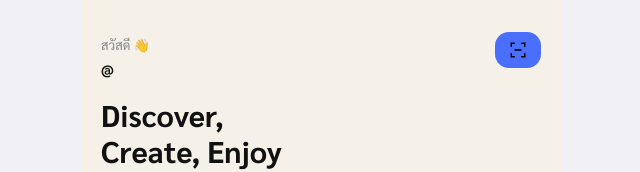
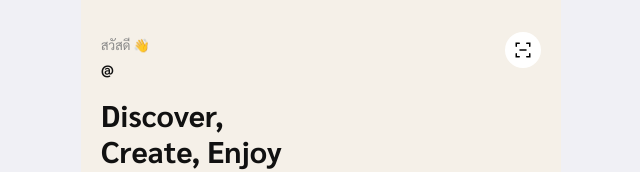
Before and after one commit to llitsbeyourbet/UWM, a React (Vite) app: page / in a window 1280 px wide. Shown: the top 172 px of the page, without its empty margins (319-959 px from the left). Built offline with nearby package versions, Linux system fonts and the light colour scheme; no server answers; sample sign-in values are in the browser's storage.

Commit message:
fixx frontend

```diff
--- a/frontend/pages/ActivityDetail.jsx
+++ b/frontend/pages/ActivityDetail.jsx
@@ -425,7 +425,7 @@ function ActivityDetail() {
         {/* Host */}
         {host && (
           <div className="host-section">
-            <h3 className="section-title">จัดโดย</h3>
+            <h3 className="section-title">ผู้สร้างกิจกรรม</h3>
 
             <div
               className="host-card"
--- a/frontend/pages/Home.jsx
+++ b/frontend/pages/Home.jsx
@@ -92,7 +92,7 @@ function Home() {
         </div>
         <div className="home-icons">
           {/* สแกน QR */}
-          <div className="icon-btn scan-btn" onClick={() => navigate("/scan")}>
+          <div className="icon-btn" onClick={() => navigate("/scan")}>
             <svg width="18" height="18" viewBox="0 0 24 24" fill="none"
               stroke="#010101" strokeWidth="2" strokeLinecap="round">
               <path d="M3 7V3h4" />
```
